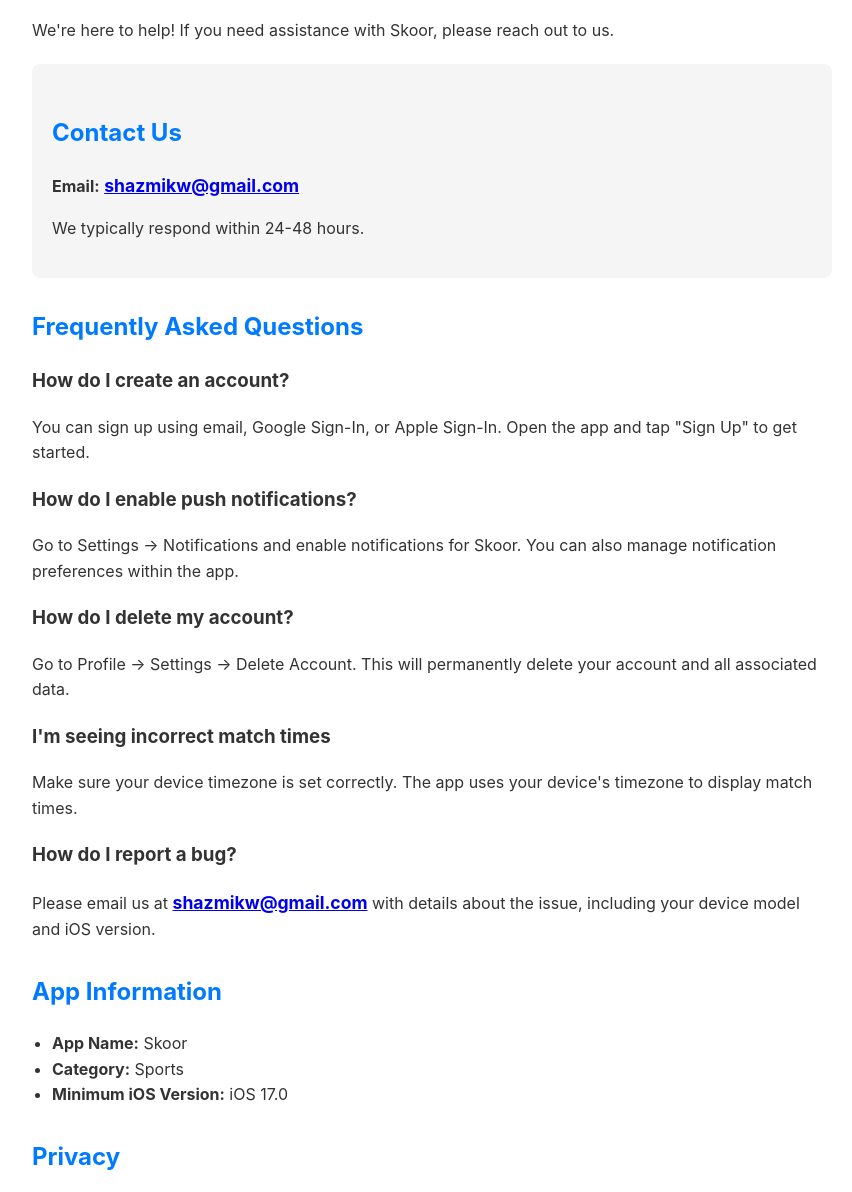
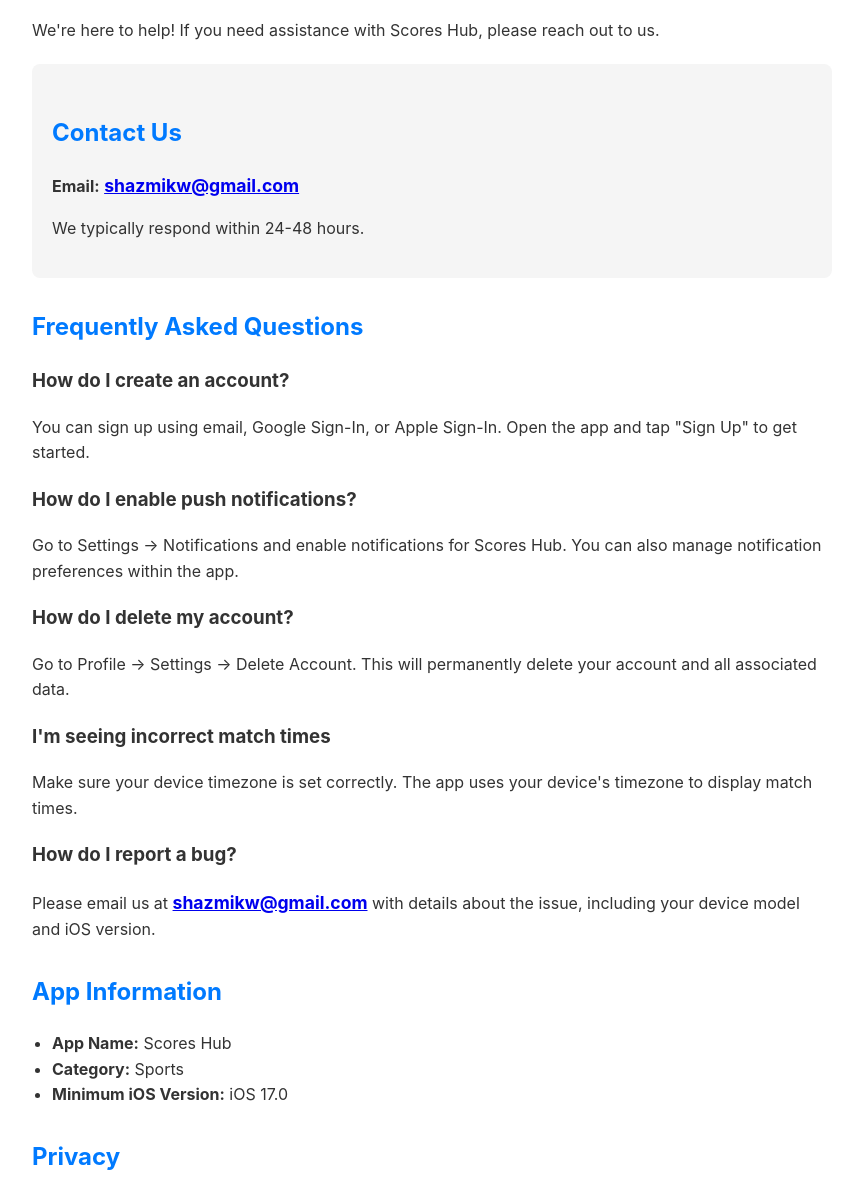
Before and after one commit to ByShabib/skoor-website, a plain HTML site: page support.html in a window 1280 px wide. Shown: the part 108-1300 px from the top of the page, without its empty margins (208-1060 px from the left). Drawn offline with Linux system fonts and the light colour scheme.

Commit message:
Update to Scores Hub and add custom domain support

```diff
--- a/support.html
+++ b/support.html
@@ -3,7 +3,7 @@
 <head>
     <meta charset="UTF-8">
     <meta name="viewport" content="width=device-width, initial-scale=1.0">
-    <title>Support - Skoor</title>
+    <title>Support - Scores Hub</title>
     <style>
         body {
             font-family: -apple-system, BlinkMacSystemFont, 'Segoe UI', Roboto, Oxygen, Ubuntu, Cantarell, sans-serif;
@@ -27,7 +27,7 @@
 </head>
 <body>
     <h1>Support</h1>
-    <p>We're here to help! If you need assistance with Skoor, please reach out to us.</p>
+    <p>We're here to help! If you need assistance with Scores Hub, please reach out to us.</p>
 
     <div class="contact-box">
         <h2>Contact Us</h2>
@@ -41,7 +41,7 @@
     <p>You can sign up using email, Google Sign-In, or Apple Sign-In. Open the app and tap "Sign Up" to get started.</p>
 
     <h3>How do I enable push notifications?</h3>
-    <p>Go to Settings → Notifications and enable notifications for Skoor. You can also manage notification preferences within the app.</p>
+    <p>Go to Settings → Notifications and enable notifications for Scores Hub. You can also manage notification preferences within the app.</p>
 
     <h3>How do I delete my account?</h3>
     <p>Go to Profile → Settings → Delete Account. This will permanently delete your account and all associated data.</p>
@@ -54,7 +54,7 @@
 
     <h2>App Information</h2>
     <ul>
-        <li><strong>App Name:</strong> Skoor</li>
+        <li><strong>App Name:</strong> Scores Hub</li>
         <li><strong>Category:</strong> Sports</li>
         <li><strong>Minimum iOS Version:</strong> iOS 17.0</li>
     </ul>
```
Also changed, not shown: privacy-policy.html (+3 -3 lines), 1 other file.
